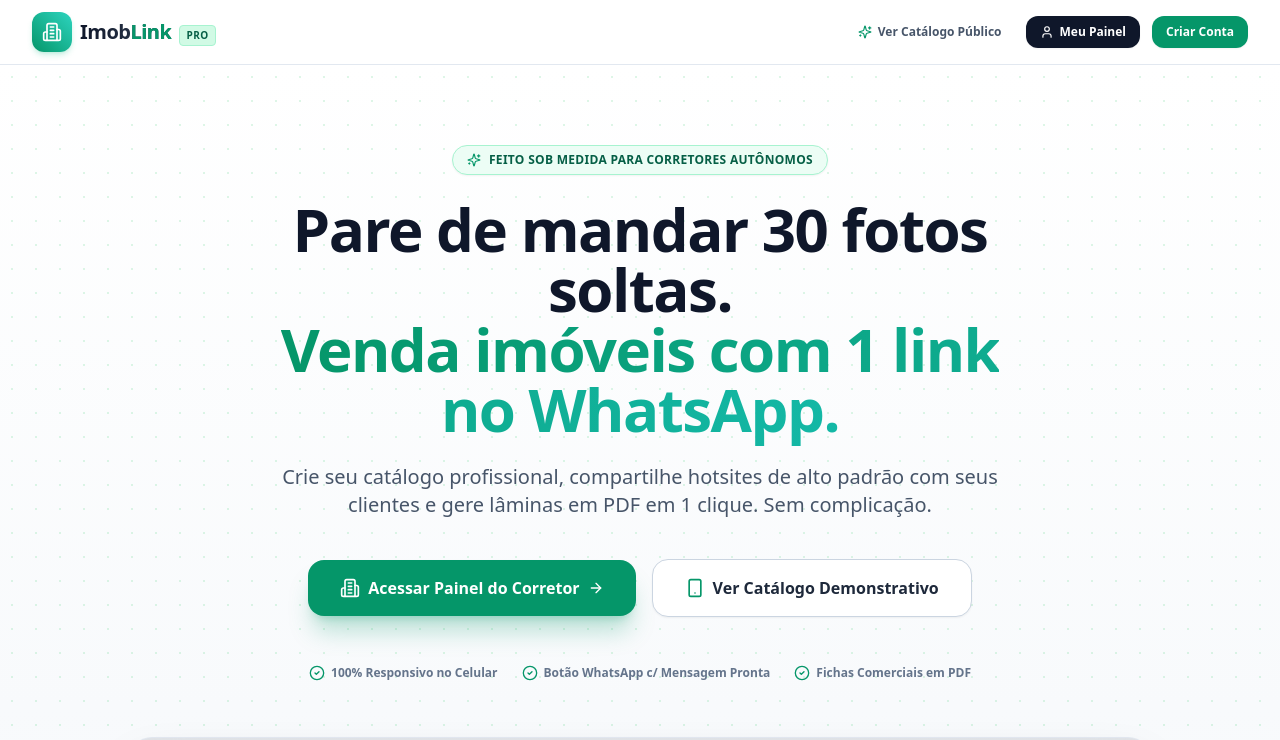
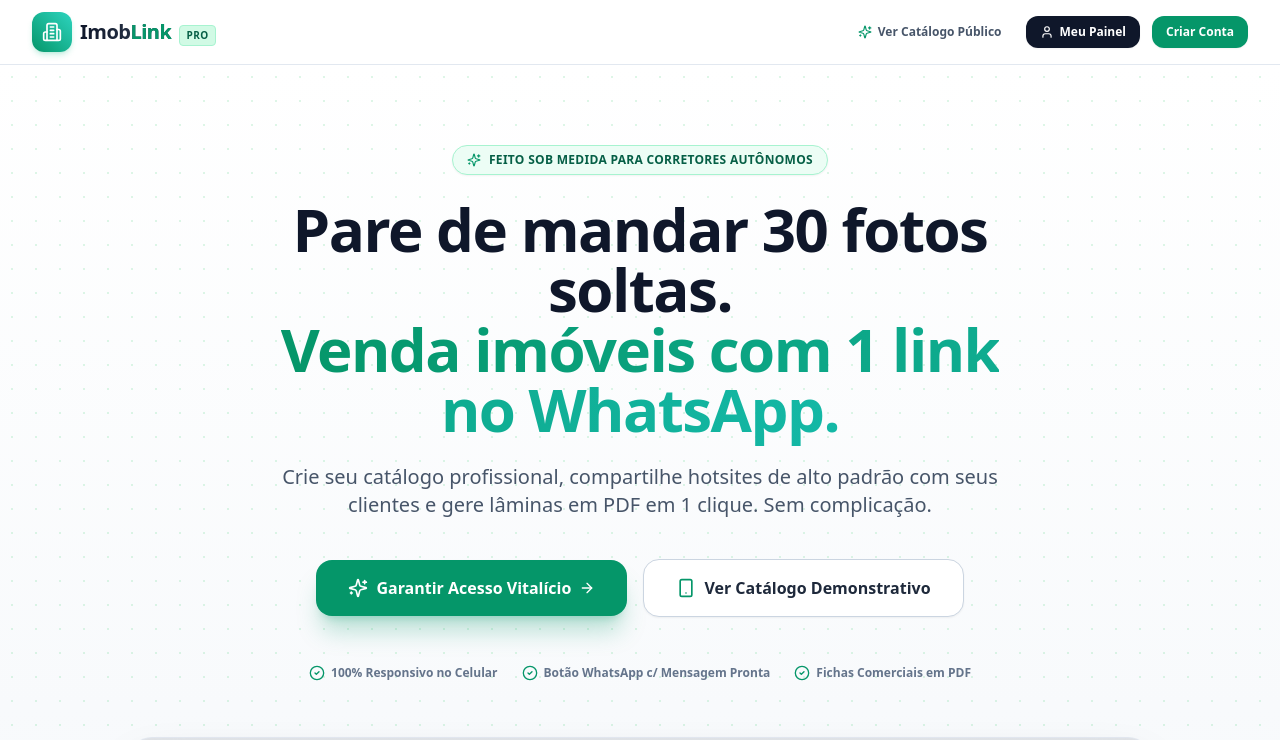
Before and after one commit to Vr199605/imoblink, a Next.js app: page / in a window 1280 px wide. Shown: the top 740 px of the page. Built offline with nearby package versions, Linux system fonts and the light colour scheme; no server answers.

Commit message:
feat: link landing page CTA buttons to Kiwify checkout URL

```diff
--- a/src/app/page.tsx
+++ b/src/app/page.tsx
@@ -18,6 +18,8 @@ import {
   Share2,
   Users
 } from 'lucide-react';
+
+const KIWIFY_CHECKOUT_URL = process.env.NEXT_PUBLIC_KIWIFY_CHECKOUT_URL || 'https://pay.kiwify.com.br/ZgR5Km3';
 
 export default function HomePage() {
   return (
@@ -48,14 +50,16 @@ export default function HomePage() {
               </p>
 
               <div className="flex flex-col sm:flex-row items-center justify-center gap-4 pt-4">
-                <Link
-                  href="/dashboard"
+                <a
+                  href={KIWIFY_CHECKOUT_URL}
+                  target="_blank"
+                  rel="noopener noreferrer"
                   className="w-full sm:w-auto px-8 py-4 bg-emerald-600 hover:bg-emerald-700 text-white font-extrabold rounded-2xl shadow-xl shadow-emerald-600/25 transition-all hover:scale-[1.02] active:scale-95 flex items-center justify-center gap-2 text-base"
                 >
-                  <Building2 className="w-5 h-5" />
-                  <span>Acessar Painel do Corretor</span>
+                  <Sparkles className="w-5 h-5" />
+                  <span>Garantir Acesso Vitalício</span>
                   <ArrowRight className="w-4 h-4" />
-                </Link>
+                </a>
 
                 <Link
                   href="/c/carlos-silva"
@@ -291,13 +295,15 @@ export default function HomePage() {
               Acesse o painel agora, configure seus dados e crie seu primeiro catálogo em menos de 5 minutos.
             </p>
             <div className="pt-4">
-              <Link
-                href="/dashboard"
+              <a
+                href={KIWIFY_CHECKOUT_URL}
+                target="_blank"
+                rel="noopener noreferrer"
                 className="inline-flex items-center gap-2 px-8 py-4 bg-slate-900 hover:bg-slate-800 text-white font-extrabold rounded-2xl shadow-2xl text-base transition-all hover:scale-105 active:scale-95"
               >
-                <span>Acessar Painel Grátis</span>
+                <span>Garantir Acesso Vitalício na Kiwify</span>
                 <ArrowRight className="w-4 h-4" />
-              </Link>
+              </a>
             </div>
           </div>
         </section>
```
